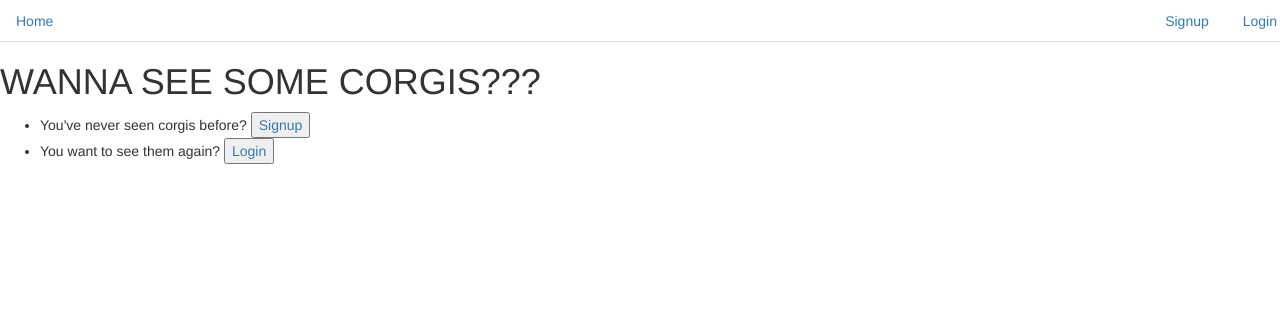
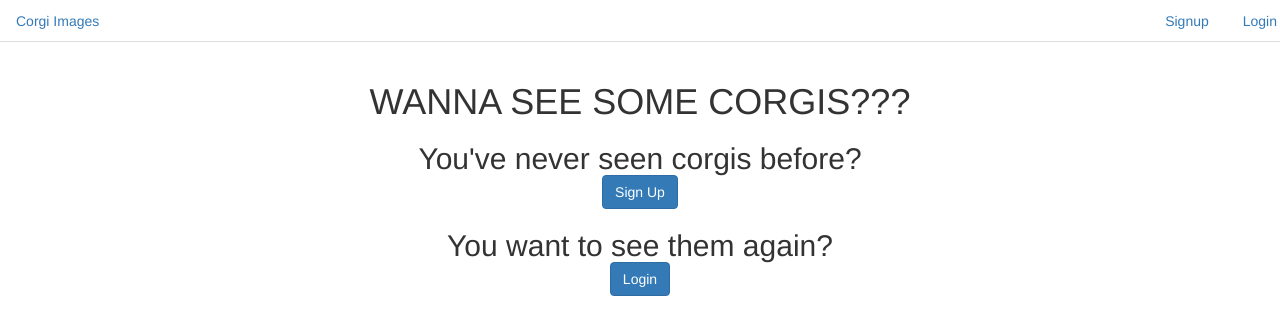
Before and after one commit to tiffanyqi/images-sample-app, a Django app: template images/templates/images/index-logged-out.html in a window 1280 px wide. Shown: the top 335 px of the page. Run offline with Django 3.2, Linux system fonts and the light colour scheme; the template is opened without the code that fills it, so the values that code supplies are empty; some libraries are stand-ins or nearby versions.

Commit message:
same size corgis and some bootstrap

```diff
--- a/images/static/css/style.css
+++ b/images/static/css/style.css
@@ -0,0 +1,10 @@
+.container {
+	text-align: center;
+}
+.wrapper {
+	padding: 20px;
+}
+.corgi {
+	width: 80%;
+	margin: 20px;
+}
--- a/images/static/js/app.js
+++ b/images/static/js/app.js
@@ -4,6 +4,12 @@ function getCorgi() {
         "https://scontent-ort2-2.xx.fbcdn.net/v/t1.0-9/13417489_1727894694118512_6809314816731714698_n.jpg?oh=805de1de7648ae057f1a7af6852525eb&oe=5A642741",
         "http://cdn3-www.dogtime.com/assets/uploads/2016/08/corgi-puppy-4.jpg",
         "http://mosaicsandcorgis.com/wp-content/uploads/2015/06/DSC_9511.jpg",
+        "http://cdn1-www.dogtime.com/assets/uploads/gallery/cardigan-welsh-corgi/olderderp-6_680-453.jpg",
+        "http://cdn2-www.dogtime.com/assets/uploads/2016/08/corgi-puppy-6.jpg",
+        "http://3.bp.blogspot.com/-AXnXOPZgqMk/Un-xCBAa4gI/AAAAAAAAsWA/z_lZsvDoCRk/s1600/derpstages.jpg",
+        "http://1.bp.blogspot.com/-5HJshY2CgMs/Un-x7BxZfcI/AAAAAAAAsWM/kwRcF-G11Fo/s640/derpoc.jpg",
+        "http://buzzsharer.com/wp-content/uploads/2015/06/jumping-corgi-winter.jpg",
+        "http://4fluffypaws.com/wp-content/uploads/2017/02/corgi-jumping-off-dock.png"
     ];
     var randomNumber = Math.floor((Math.random() * corgis.length));
     var chosenCorgi = corgis[randomNumber];
--- a/images/templates/images/base.html
+++ b/images/templates/images/base.html
@@ -4,9 +4,10 @@
 <html>
 {% endblock %}
     <head>
-        <title>Images</title>
+        <title>Corgi Images</title>
         <meta charset="utf-8">
         {% block head_css %}
+            <link rel="shortcut icon" type="image/png" href="{% static "img/favicon.ico" %}"/>
             <link href="https://maxcdn.bootstrapcdn.com/bootstrap/3.3.7/css/bootstrap.min.css" rel="stylesheet" integrity="sha384-BVYiiSIFeK1dGmJRAkycuHAHRg32OmUcww7on3RYdg4Va+PmSTsz/K68vbdEjh4u" crossorigin="anonymous">
             <link rel="stylesheet" href="{% static "css/style.css" %}">
 
@@ -20,7 +21,7 @@
 
     <body>
         <ul class="nav nav-tabs">
-            <li role="presentation" class="navbar-left"><a class="nav-link" href="{% url 'index' %}">Home</a></li>
+            <li role="presentation" class="navbar-left"><a class="nav-link" href="{% url 'index' %}">Corgi Images</a></li>
             {% if user.is_authenticated %}
                 <li role="presentation" class="navbar-right"><a class="nav-link" href="{% url 'logout' %}">Logout</a></li>
             {% else %}
--- a/images/templates/images/index-logged-out.html
+++ b/images/templates/images/index-logged-out.html
@@ -7,13 +7,13 @@
 
 {% block content %}
     {% load static %}
-      <h1>WANNA SEE SOME CORGIS???</h1>
-      <ul>
-        <li>You've never seen corgis before? <a href="{% url 'signup' %}"><button>Signup</button></a></li>
-        <li>You want to see them again? <a href="{% url 'login' %}"><button>Login</button></a></li>
-      </ul>
-      <form>
-      </form>
+      <div class="container">
+        <h1>WANNA SEE SOME CORGIS???</h1>
+        <h2>You've never seen corgis before? <a href="{% url 'signup' %}">
+        <br><button type="button" class="btn btn-primary">Sign Up</button></a></h2>
+        <h2>You want to see them again? <a href="{% url 'login' %}">
+        <br><button type="button" class="btn btn-primary">Login</button></a></h2>
+      </div>
     {% endblock %}
 {% block bottom %}
     {{ block.super }}
--- a/images/templates/images/login.html
+++ b/images/templates/images/login.html
@@ -7,6 +7,6 @@
   <form method="post">
     {% csrf_token %}
     {{ form.as_p }}
-    <button type="submit">Login</button>
+    <button class="btn btn-success" type="submit">Login</button>
   </form>
 {% endblock %}
--- a/images/templates/images/signup.html
+++ b/images/templates/images/signup.html
@@ -5,6 +5,6 @@
   <form method="post">
     {% csrf_token %}
     {{ form.as_p }}
-    <button type="submit">Sign up</button>
+    <button class="btn btn-success" type="submit">Sign up</button>
   </form>
 {% endblock %}
```
Also changed, not shown: images/templates/images/index-logged-in.html (+6 -2 lines), db.sqlite3, images/static/img/favicon.ico (added).
